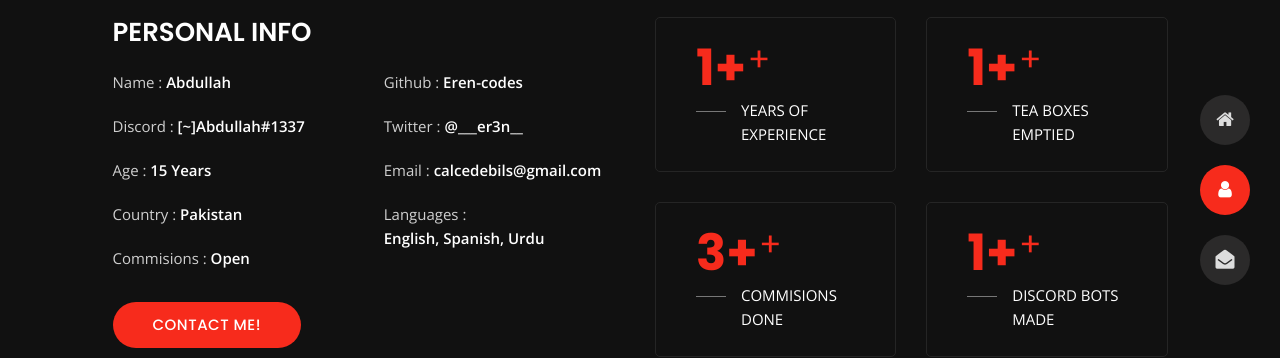
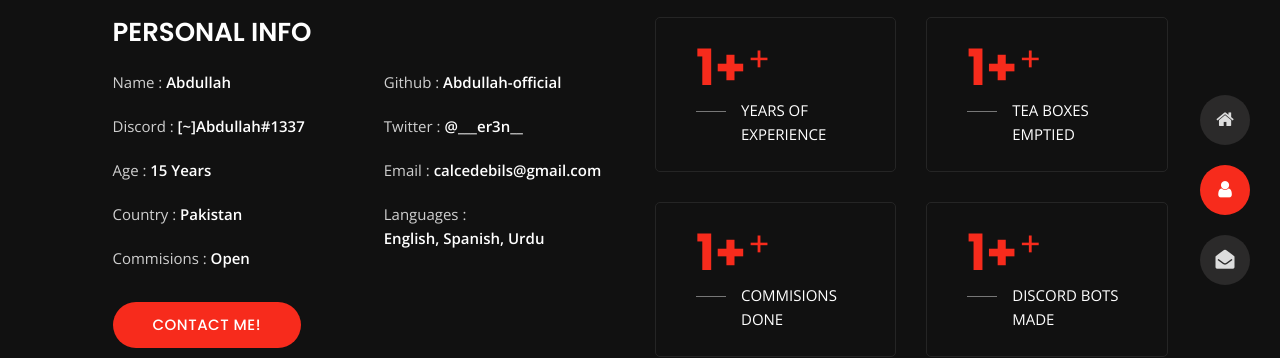
Before and after one commit to MRX-Hackz/mrx-1, a plain HTML site: page about.html in a window 1280 px wide. Shown: the part 210-568 px from the top of the page. Drawn offline with nearby package versions, Linux system fonts and the light colour scheme.

```diff
--- a/about.html
+++ b/about.html
@@ -131,7 +131,7 @@
                         <div class="col-6">
                             <ul class="about-list list-unstyled open-sans-font">
                                 <li> <span class="title">Github :</span> <span
-                                        class="value d-block d-sm-inline-block d-lg-block d-xl-inline-block">Eren-codes
+                                        class="value d-block d-sm-inline-block d-lg-block d-xl-inline-block">Abdullah-official
                                         </span> </li>
                                 <li> <span class="title">Twitter :</span> <span
                                         class="value d-block d-sm-inline-block d-lg-block d-xl-inline-block">@___er3n__</span>
@@ -169,7 +169,7 @@
                         </div>
                         <div class="col-6">
                             <div class="box-stats">
-                                <h3 class="poppins-font position-relative">3+</h3>
+                                <h3 class="poppins-font position-relative">1+</h3>
                                 <p class="open-sans-font m-0 position-relative text-uppercase">commisions <span
                                         class="d-block">done</span></p>
                             </div>
```
Also changed, not shown: index.html (+1 -1 lines).
